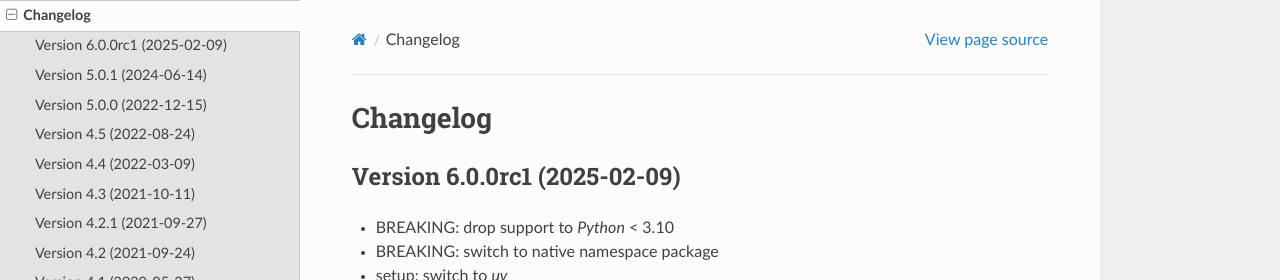
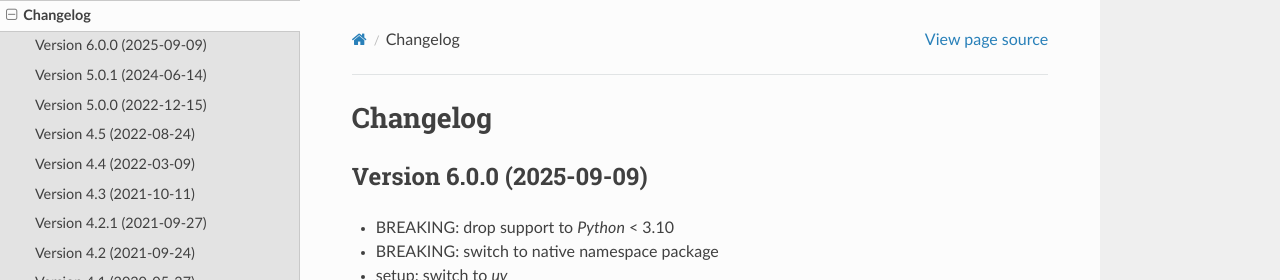
Before and after one commit to pyannote/pyannote-core, a Sphinx documentation site: the page built from doc/source/changelog.rst, in a window 1280 px wide and 900 px high. Shown: the top 280 px of the window. Built offline with Sphinx 7.4.7 and the Read the Docs theme 3.1.0, drawn with Linux system fonts in a browser that asks for light colours; the version number could not be read and is left out.

Commit message:
doc: update changelog

```diff
--- a/doc/source/changelog.rst
+++ b/doc/source/changelog.rst
@@ -2,7 +2,7 @@
 Changelog
 #########
 
-Version 6.0.0rc1 (2025-02-09)
+Version 6.0.0 (2025-09-09)
 ~~~~~~~~~~~~~~~~~~~~~~~~~~~~~
 
 - BREAKING: drop support to `Python` < 3.10
```
Also changed, not shown: CHANGELOG.md (+1 -1 lines).
